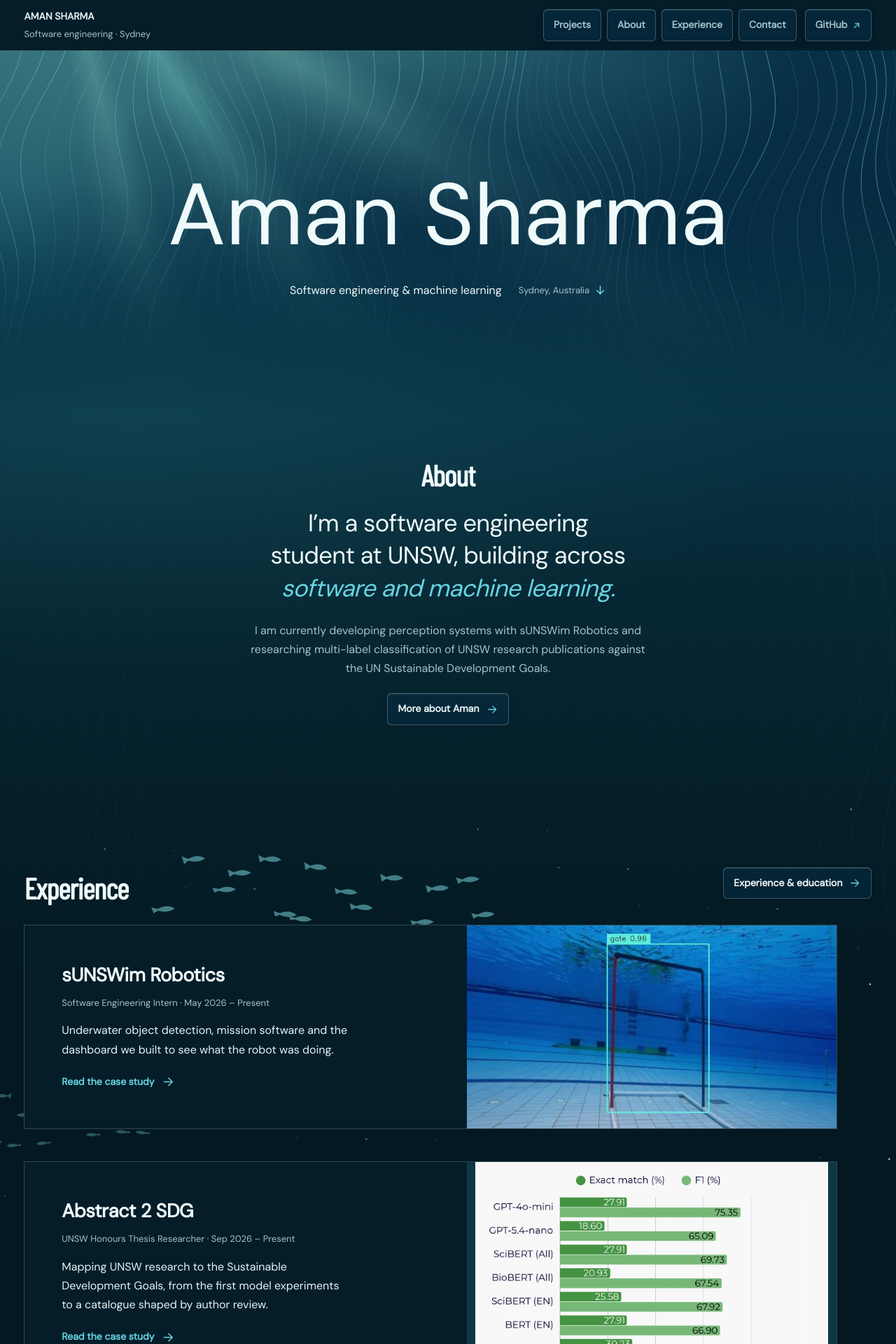
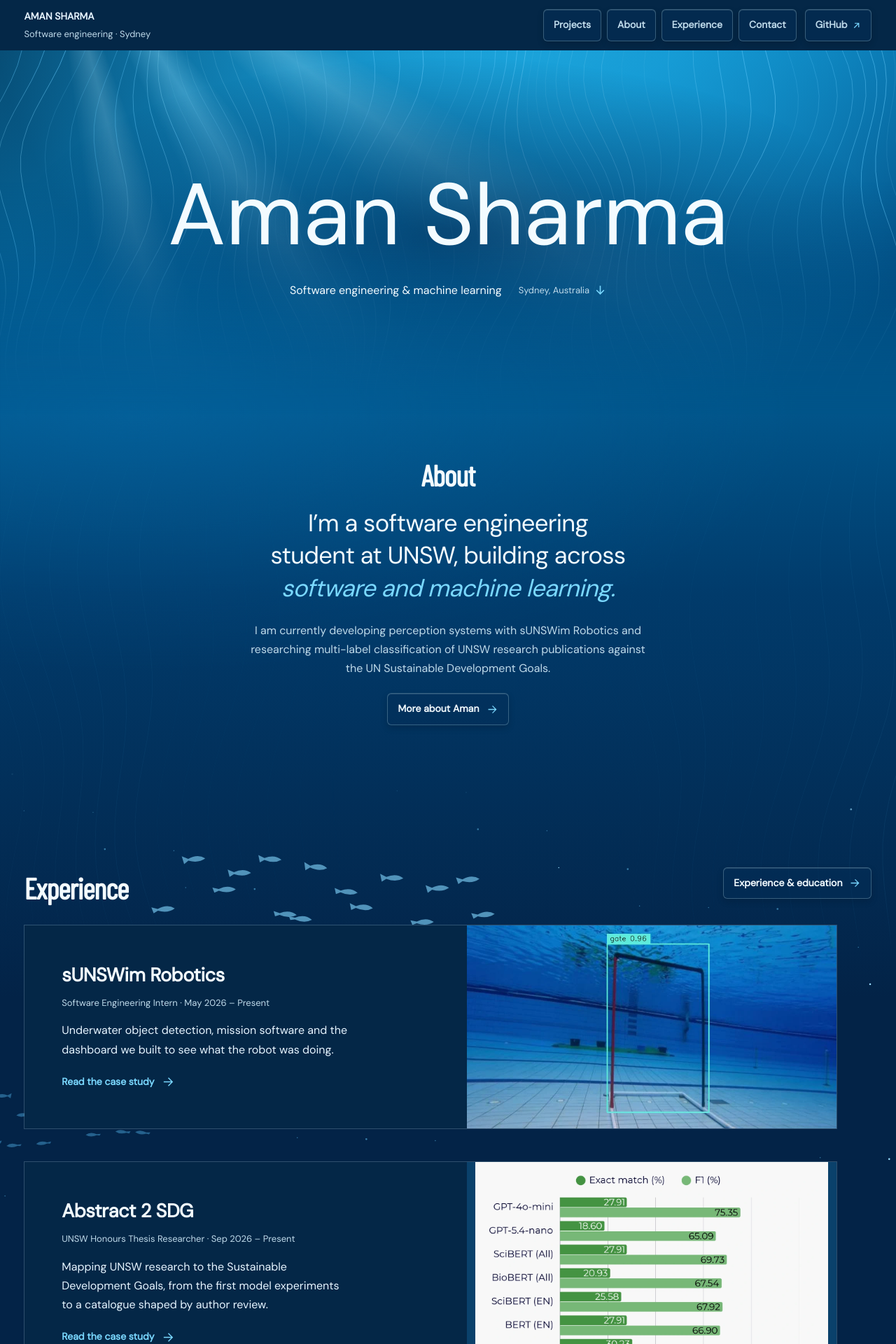
Before and after one commit to amancodeshere/personal-website, a Next.js app: page / in a window 1280 px wide. Shown: the top 1920 px of the page at 70% size. Built offline with nearby package versions, Linux system fonts and the light colour scheme; a web font is replaced by a local one.

Commit message:
feat: tune the underwater palette to sunlit ocean blues

```diff
--- a/src/app/globals.css
+++ b/src/app/globals.css
@@ -8,23 +8,23 @@
 @import "@fontsource/dm-sans/latin-700.css";
 
 :root {
-  --surface-water: #083446;
-  --deep-water: #031821;
+  --surface-water: #015489;
+  --deep-water: #032347;
   --opening-light: radial-gradient(
     ellipse min(72vw, 58rem) 28rem at 10% 0%,
-    rgb(83 218 205 / 18%),
+    rgb(40 170 234 / 32%),
     transparent 85%
   );
-  --ink: #e3f3f5;
-  --muted: #a5c2cb;
-  --faint: #759ba8;
-  --ocean: #062632;
-  --deep: #041d29;
-  --panel: #0d3743;
+  --ink: #e6f4ff;
+  --muted: #bfdaea;
+  --faint: #94b8cf;
+  --ocean: #06345b;
+  --deep: #042747;
+  --panel: #0a416b;
   --line: rgba(195, 230, 237, 0.23);
   --line-strong: rgba(195, 230, 237, 0.43);
-  --cyan: #67d4e2;
-  --ice: #effafb;
+  --cyan: #7ad8ff;
+  --ice: #f3fbff;
   --type-family: "DM Sans", Arial, sans-serif;
   --type-artwork: "Barlow Condensed", Impact, sans-serif;
   --type-body: 400 1rem / 1.7 var(--type-family);
@@ -146,7 +146,7 @@ svg {
 .primary-nav a[aria-current="location"],
 .header-social:hover {
   color: var(--ice);
-  background: rgba(103, 212, 226, 0.07);
+  background: rgba(122, 216, 255, 0.07);
 }
 .header-social {
   gap: 7px;
@@ -211,12 +211,12 @@ svg {
   background:
     radial-gradient(
       ellipse 75vw 23rem at 15% var(--surface-depth),
-      rgb(41 106 110 / 24%),
+      rgb(11 130 201 / 25%),
       transparent
     ),
     linear-gradient(
       var(--surface-water) var(--surface-depth),
-      #062733 calc(var(--surface-depth) + 16rem),
+      #013b6b calc(var(--surface-depth) + 16rem),
       var(--deep-water) calc(var(--surface-depth) + 52rem)
     );
 }
@@ -237,8 +237,8 @@ svg {
   z-index: -1;
   overflow: hidden;
   background:
-    radial-gradient(ellipse at 15% -20%, #437e84, transparent 63%),
-    linear-gradient(130deg, #105064, #082f46 68%, #06283c);
+    radial-gradient(ellipse at 58% -18%, #1fabe2, transparent 72%),
+    linear-gradient(145deg, #074d75, #047cbb 48%, #013667);
 }
 .hero-art::before {
   content: "";
@@ -256,11 +256,11 @@ svg {
   background: conic-gradient(
     from 90deg at 10% -36%,
     transparent 0deg 30deg,
-    rgb(168 248 225 / 19%) 36deg,
+    rgb(183 239 255 / 25%) 36deg,
     transparent 44deg 51deg,
-    rgb(132 232 218 / 28%) 57deg,
+    rgb(145 225 255 / 34%) 57deg,
     transparent 65deg 71deg,
-    rgb(163 240 225 / 17%) 76deg,
+    rgb(195 240 255 / 22%) 76deg,
     transparent 83deg
   );
   mask-image: linear-gradient(black, rgb(0 0 0 / 72%) 60%, transparent);
@@ -489,8 +489,8 @@ svg {
 .project-visual-link {
   display: block;
   overflow: hidden;
-  border: 1px solid #346473;
-  border-top-color: #80b9ba;
+  border: 1px solid #316b91;
+  border-top-color: #84c2e4;
   background: var(--panel);
   transform: perspective(1200px)
     translate3d(var(--gallery-travel, 0px), var(--gallery-lift, 0px), 0)
@@ -816,7 +816,7 @@ svg {
   inset: 0;
   pointer-events: none;
   background:
-    radial-gradient(ellipse at center, rgb(6 42 65 / 72%), transparent 68%),
+    radial-gradient(ellipse at center, rgb(2 42 84 / 69%), transparent 68%),
     linear-gradient(to bottom, transparent 36%, var(--surface-water));
 }
 .detail-overview {
@@ -1291,11 +1291,11 @@ svg {
   aspect-ratio: 1;
   margin-right: 4px;
   color: var(--ice);
-  border: 1px solid #6ba8b0;
-  border-top-color: #b0e2dd;
+  border: 1px solid #79b6d9;
+  border-top-color: #c1eaff;
   background: radial-gradient(
     ellipse at 30% 10%,
-    rgb(108 228 221 / 12%),
+    rgb(116 210 255 / 12%),
     transparent 65%
   );
   border-radius: 50%;
@@ -1363,7 +1363,7 @@ svg {
   z-index: -1;
   background:
     var(--opening-light),
-    linear-gradient(160deg, #093541, var(--deep-water) 68%);
+    linear-gradient(160deg, #054775, var(--deep-water) 68%);
 }
 .interior-water .pelagic-scene {
   position: absolute;
--- a/src/components/layout/InteractiveControls.module.css
+++ b/src/components/layout/InteractiveControls.module.css
@@ -69,13 +69,13 @@
 .controls :global(.menu-toggle),
 .controls :global(.primary-nav a),
 .controls :global(.header-social) {
-  background: rgba(8, 47, 73, 0.52);
+  background: rgba(4, 47, 87, 0.52);
 }
 
 .controls :global(.work-heading a),
 .controls :global(.text-link),
 .controls :global(.detail-links > a) {
-  background: rgba(8, 47, 73, 0.46);
+  background: rgba(4, 47, 87, 0.46);
 }
 
 .controls :global(.filter-bar button:hover),
@@ -87,7 +87,7 @@
 .controls :global(.text-link:hover),
 .controls :global(.detail-links > a:hover) {
   border-color: var(--cyan);
-  background-color: rgba(103, 212, 226, 0.16);
+  background-color: rgba(122, 216, 255, 0.16);
   color: var(--ice);
   box-shadow:
     0 7px 15px rgba(0, 13, 24, 0.28),
@@ -106,7 +106,7 @@
 }
 
 .controls :global(.primary-nav a[aria-current="page"]) {
-  border-color: rgba(103, 212, 226, 0.48);
+  border-color: rgba(122, 216, 255, 0.48);
   color: var(--ice);
   box-shadow:
     0 4px 10px rgba(0, 13, 24, 0.2),
--- a/src/components/visual/OceanField.tsx
+++ b/src/components/visual/OceanField.tsx
@@ -263,21 +263,21 @@ export function OceanField({ mode = "hero" }: { mode?: OceanFieldMode }) {
       <defs>
         <linearGradient id={gradientId} x1="0" x2="1" y1="0" y2="1">
           <stop
-            stopColor="#8fe5ec"
+            stopColor="#a3e5ff"
             stopOpacity={
               mode === "index" ? ".48" : mode === "home" ? ".3" : ".24"
             }
           />
           <stop
             offset=".48"
-            stopColor="#67d4e2"
+            stopColor="#60caff"
             stopOpacity={
               mode === "index" ? ".96" : mode === "home" ? ".68" : ".84"
             }
           />
           <stop
             offset="1"
-            stopColor="#b9f1f4"
+            stopColor="#ccf2ff"
             stopOpacity={
               mode === "index" ? ".52" : mode === "home" ? ".34" : ".28"
             }
--- a/src/components/visual/PelagicScene.tsx
+++ b/src/components/visual/PelagicScene.tsx
@@ -13,7 +13,7 @@ function drawScene(
   for (let i = 0; i < 68; i++) {
     const x = ((i * 0.618034 + t * 0.002) % 1) * w;
     const y = ((i * 0.4137 + t * 0.0014) % 1) * h;
-    ctx.fillStyle = i % 7 === 0 ? "#8ad3c8" : "#39757d";
+    ctx.fillStyle = i % 7 === 0 ? "#9adfff" : "#377ca6";
     ctx.beginPath();
     ctx.arc(x, y, i % 3 === 0 ? 1.3 : 0.75, 0, Math.PI * 2);
     ctx.fill();
@@ -39,7 +39,7 @@ function drawScene(
       ctx.translate(x, y);
       ctx.scale(school ? -scale : scale, scale);
       ctx.rotate(Math.cos(t * 0.45 + i * 0.3) * 0.09);
-      ctx.fillStyle = school ? "#285560" : "#437e87";
+      ctx.fillStyle = school ? "#25618d" : "#5193ba";
       ctx.beginPath();
       ctx.moveTo(12, 0);
       ctx.quadraticCurveTo(4, -6, -7, -1);
@@ -63,9 +63,9 @@ function drawScene(
   ctx.rotate(-0.24 + Math.sin(t * 0.25) * 0.09);
   const wing = Math.sin(t * 1.1) * 14;
   const skin = ctx.createLinearGradient(0, -52, 0, 48);
-  skin.addColorStop(0, "#538c91");
-  skin.addColorStop(0.48, "#245866");
-  skin.addColorStop(1, "#123a48");
+  skin.addColorStop(0, "#65a8cb");
+  skin.addColorStop(0.48, "#296b99");
+  skin.addColorStop(1, "#144571");
   ctx.fillStyle = skin;
   ctx.beginPath();
   ctx.moveTo(31, -4);
```
